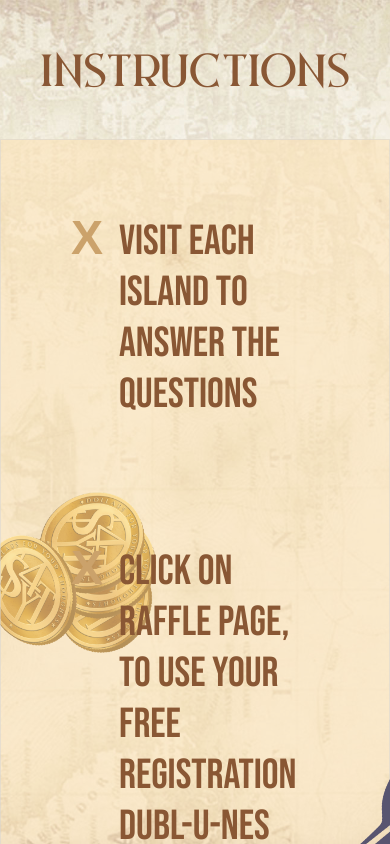
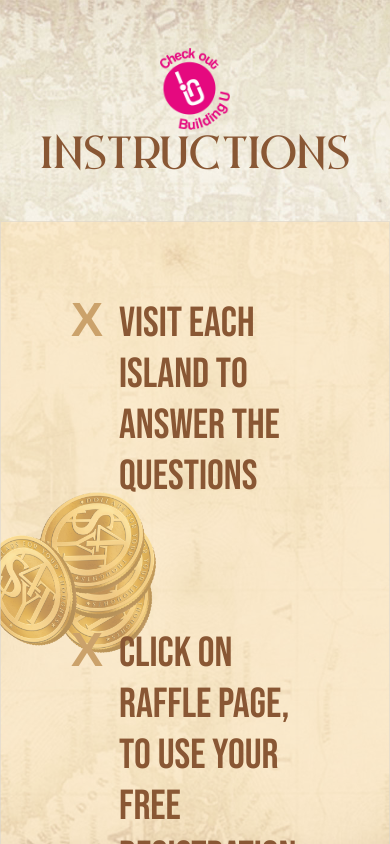
Before and after one commit to buildingu/s4yt_fe_2024, a React (Create React App) app: page / in a window 390 px wide. Shown: the top 844 px of the page. Built offline with nearby package versions, Linux system fonts and the light colour scheme.

Commit message:
Header touch up.

```diff
--- a/src/components/header/index.tsx
+++ b/src/components/header/index.tsx
@@ -83,7 +83,7 @@
                   {title}
                 </h1>
               )}
-              {user ? (
+              {user.id ? (
                 <Hamburger />
               ) : (
                 <a
--- a/src/components/header/styles.module.css
+++ b/src/components/header/styles.module.css
@@ -195,7 +195,6 @@
       center/contain;
   }
 
-  /* TODO: Need actual image. */
   .container.full .right nav button {
     width: 64px;
     height: 64px;
@@ -396,20 +395,6 @@
       center/contain;
   }
 
-  /* TODO: Need images. */
-  .container.full nav div .questions {
-    background: url("../../static/btn_question_normal.png") no-repeat center
-      center/contain;
-  }
-  .container.full nav div .questions:hover {
-    /* background: url("../../static/btn_question_hover.png") no-repeat center
-      center/contain; */
-  }
-  .container.full nav div .questions:active {
-    /* background: url("../../static/btn_question_pressed.png") no-repeat center
-      center/contain; */
-  }
-
   .container.full nav div .chat {
     background: url("../../static/btn_chat_normal.png") no-repeat center
       center/contain;
```
